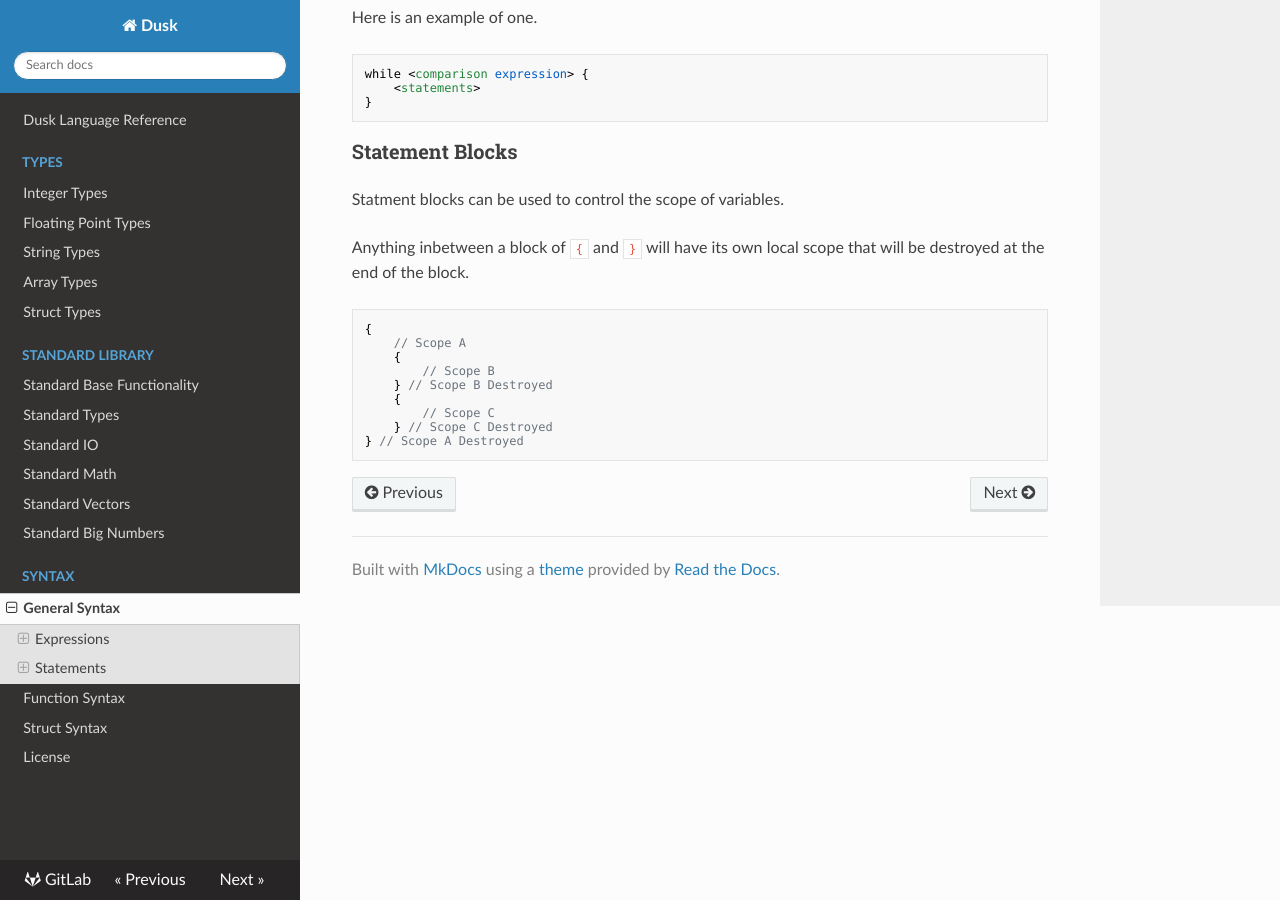
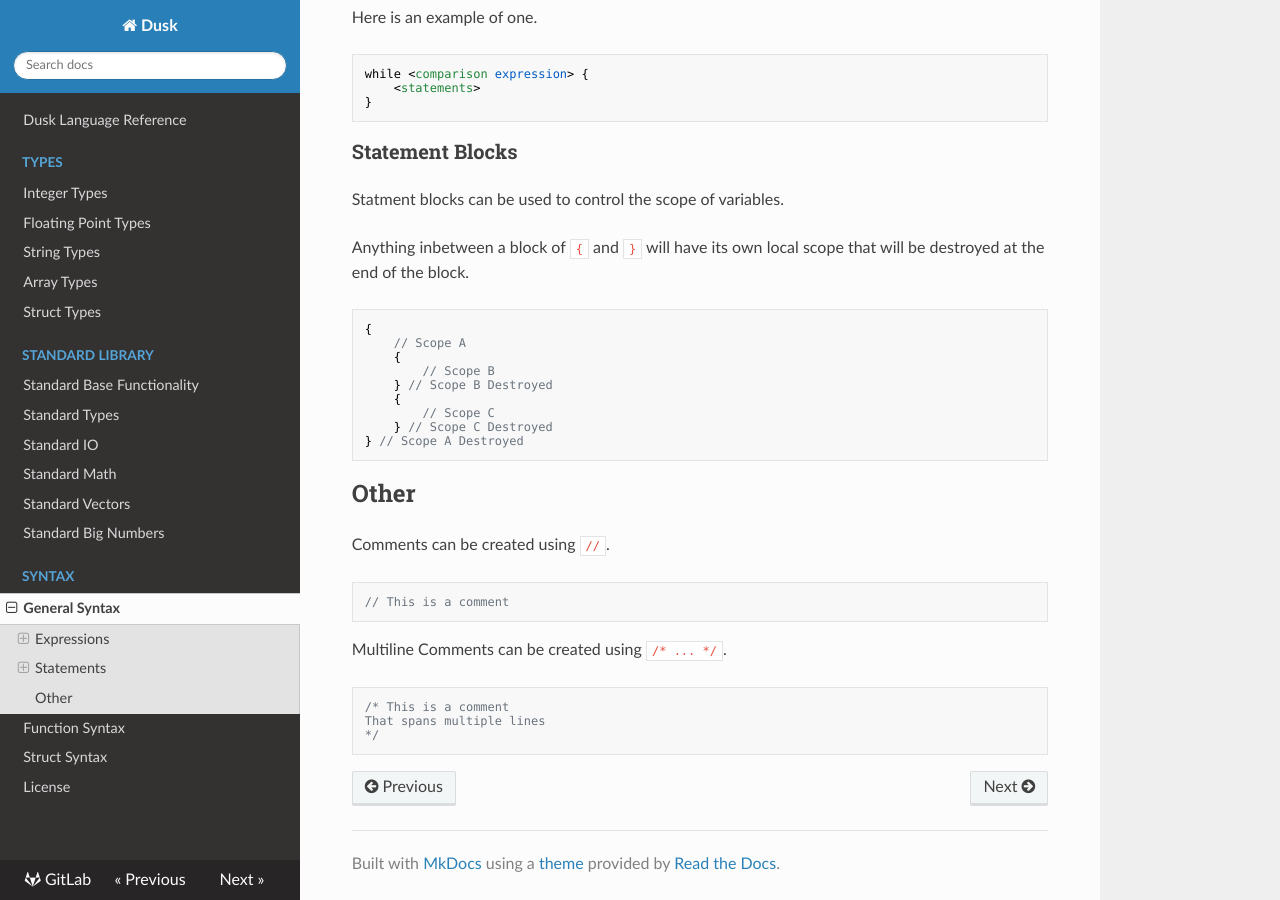
Before and after one commit to KianShepherd/dusk, an MkDocs documentation site: the page built from docs/syntax/general.md, in a window 1280 px wide and 900 px high, scrolled down 4323 px. Built offline with MkDocs 1.6.1, drawn with Linux system fonts in a browser that asks for light colours; nearby versions of some CDN libraries.

Commit message:
Multiline comments

````diff
--- a/docs/syntax/general.md
+++ b/docs/syntax/general.md
@@ -226,3 +226,19 @@ end of the block.
     } // Scope C Destroyed
 } // Scope A Destroyed
 ```
+
+## Other
+
+Comments can be created using `//`.
+
+```
+// This is a comment
+```
+
+Multiline Comments can be created using `/* ... */`.
+
+```
+/* This is a comment
+That spans multiple lines
+*/
+```
````
Also changed, not shown: 2 other files.
